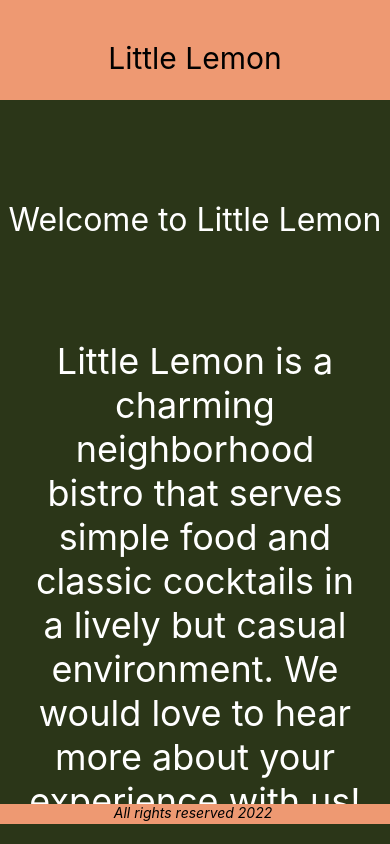
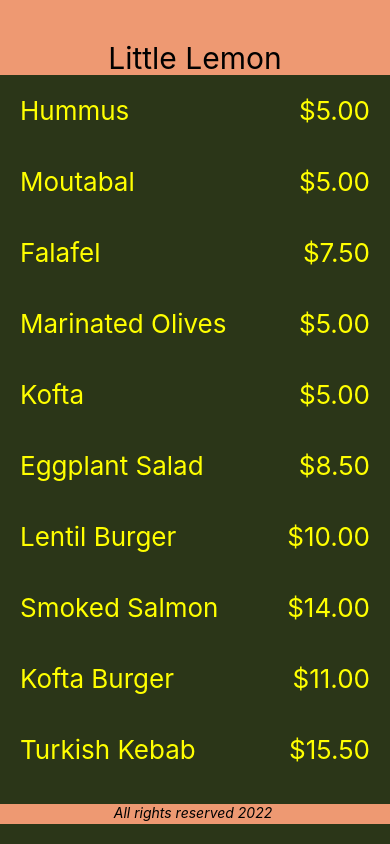
Before and after one commit to tadvas/SampleProject, a React Native app: screen / in a window 390 px wide. Built offline with nearby package versions, Linux system fonts and the light colour scheme.

Commit message:
module 2.1 - FlatList

```diff
--- a/App.js
+++ b/App.js
@@ -10,7 +10,7 @@
     <>
       <View style={{flex:1, backgroundColor: '#2b3618'}}>
         <LemonHeader />
-        <WelcomeScreen />
+        <MenuItem />
         <LemonFooter />
       </View>
     </>
--- a/Components/LemonHeader.js
+++ b/Components/LemonHeader.js
@@ -13,7 +13,7 @@
 
 const headerStyles = StyleSheet.create({
     header: {
-        height: 100,
+        height: 75,
         backgroundColor: '#EE9972'
     },
     text: {
--- a/Components/MenuItem.js
+++ b/Components/MenuItem.js
@@ -1,21 +1,48 @@
-import React from 'react'
-import { View, Text, ScrollView,  StyleSheet } from 'react-native'
+
+import { View, Text, StyleSheet, FlatList } from 'react-native';
 
 const menuItemsToDisplay = [
-    'Hummus \nPipa \nKarat \nPipi \nLala'
-]
+    { name: 'Hummus', price: '$5.00', id: '1A' },
+    { name: 'Moutabal', price: '$5.00', id: '2B' },
+    { name: 'Falafel', price: '$7.50', id: '3C' },
+    { name: 'Marinated Olives', price: '$5.00', id: '4D' },
+    { name: 'Kofta', price: '$5.00', id: '5E' },
+    { name: 'Eggplant Salad', price: '$8.50', id: '6F' },
+    { name: 'Lentil Burger', price: '$10.00', id: '7G' },
+    { name: 'Smoked Salmon', price: '$14.00', id: '8H' },
+    { name: 'Kofta Burger', price: '$11.00', id: '9I' },
+    { name: 'Turkish Kebab', price: '$15.50', id: '10J' },
+    { name: 'Fries', price: '$3.00', id: '11K' },
+    { name: 'Buttered Rice', price: '$3.00', id: '12L' },
+    { name: 'Bread Sticks', price: '$3.00', id: '13M' },
+    { name: 'Pita Pocket', price: '$3.00', id: '14N' },
+    { name: 'Lentil Soup', price: '$3.75', id: '15O' },
+    { name: 'Greek Salad', price: '$6.00', id: '16Q' },
+    { name: 'Rice Pilaf', price: '$4.00', id: '17R' },
+    { name: 'Baklava', price: '$3.00', id: '18S' },
+    { name: 'Tartufo', price: '$3.00', id: '19T' },
+    { name: 'Tiramisu', price: '$5.00', id: '20U' },
+    { name: 'Panna Cotta', price: '$5.00', id: '21V' }
+  ];
+const Item = ({name, price}) => (
+    <View style={menuStyles.innerContainer}>
+        <Text style={menuStyles.menuItem}>
+            {name}
+        </Text>
+        <Text style={menuStyles.menuItem}>
+            {price}
+        </Text>
+    </View>
+)
 const MenuItem = () => {
+    const renderItem = ({ item }) => <Item name={item.name} price={item.price}/>
     return (
-        <View style={menuStyles.container}>
-            <ScrollView>
-                <Text style={{color:'white', fontSize:40, textAlign:'center', flexWrap:'wrap'}}>
-                    View Menu
-                </Text>
-                <Text style={{fontSize: 32, color: 'yellow'}}>
-                    {menuItemsToDisplay[0]}
-                </Text>
-            </ScrollView>
-        </View>
+        <FlatList
+            data={menuItemsToDisplay}
+            keyExtractor={(item) => item.id}
+            renderItem={renderItem}
+        >
+        </FlatList>
     );
 }
 
@@ -23,6 +50,15 @@
     container: {
         flex: 1,
         padding: 40
+    },
+    menuItem: {
+        color: 'yellow',
+        fontSize: 26
+    },
+    innerContainer:{
+        flexDirection: 'row',
+        justifyContent: 'space-between',
+        padding: 20
     }
 })
 export default MenuItem;
```
